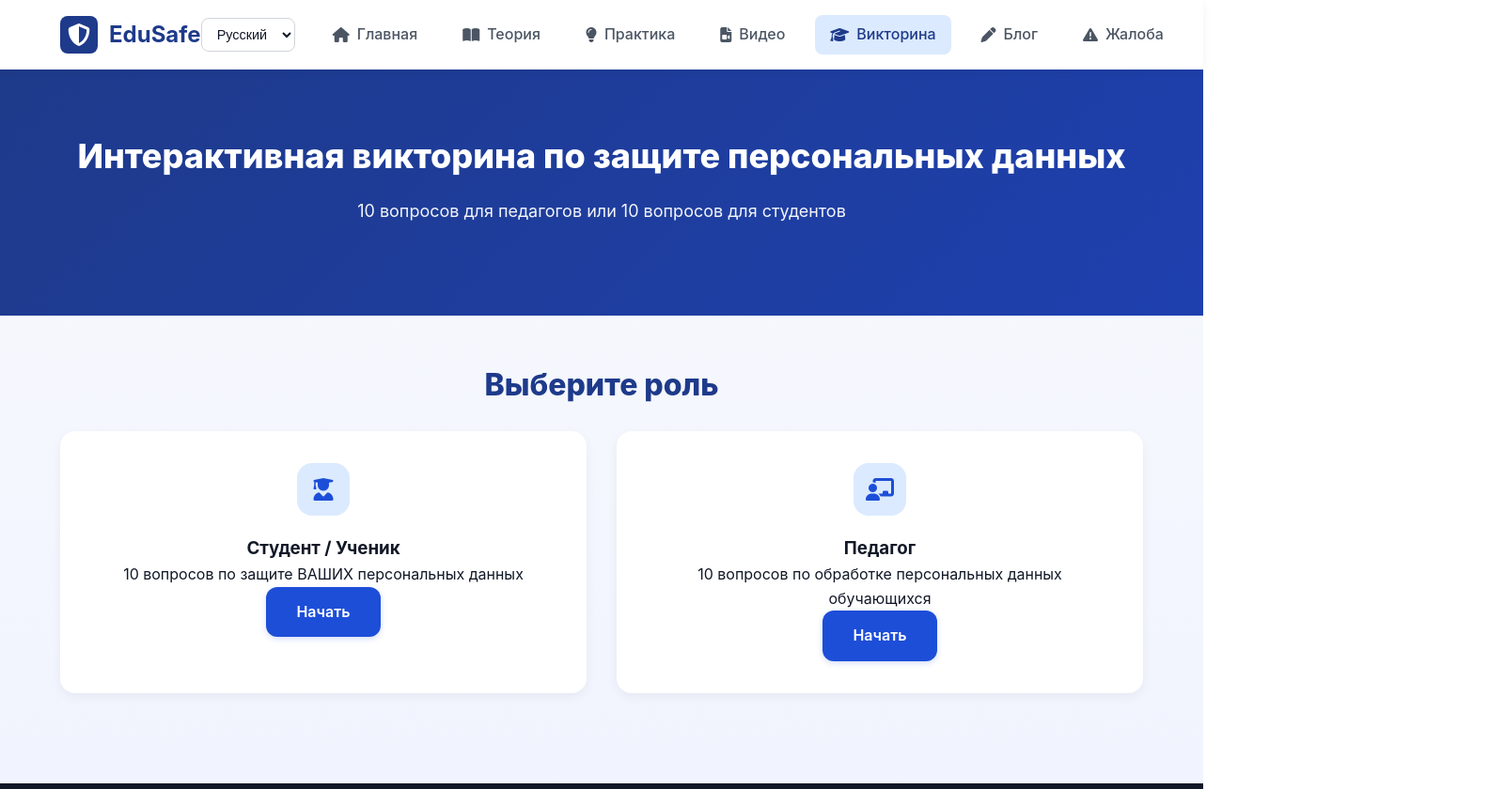
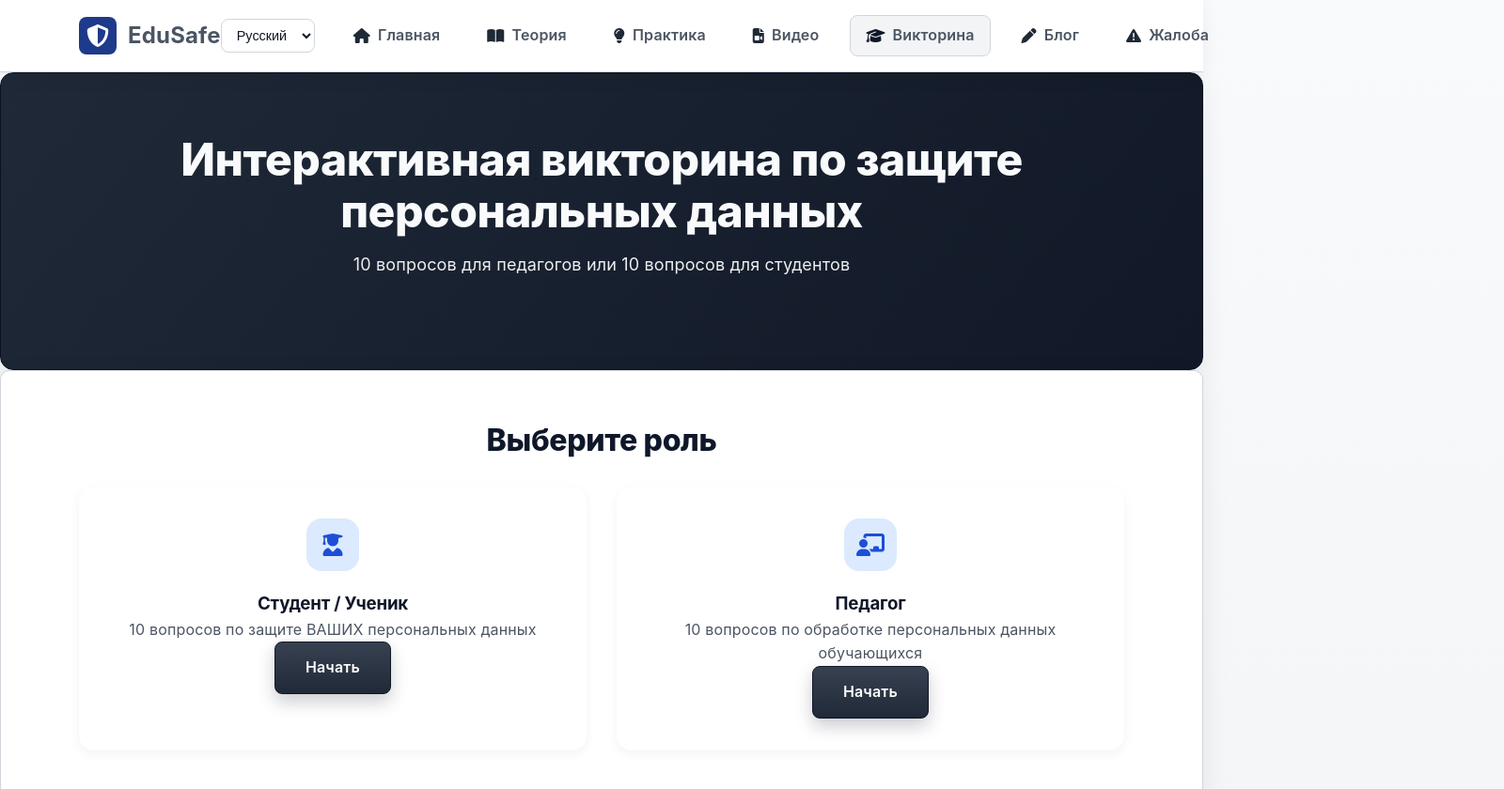
Before and after one commit to sashaPEn2/edusafe, a plain HTML site: page quiz.html in a window 1280 px wide. Shown: the top 840 px of the page at 94% size, 1600 px wide, since content can reach past the window. Drawn offline with Linux system fonts and the light colour scheme.

Commit message:
Refine redesign to strict premium style and fix link markup

```diff
--- a/quiz.html
+++ b/quiz.html
@@ -521,7 +521,8 @@
       }
     }
   </style>
-</link></head>
+  <link rel="stylesheet" href="./redesign.css" />
+</head>
 <body>
  <!-- Header -->
 <header>
--- /dev/null
+++ b/redesign.css
@@ -0,0 +1,110 @@
+:root {
+  --bg: #f3f4f6;
+  --surface: #ffffff;
+  --surface-muted: #f8fafc;
+  --border: #d1d5db;
+  --text: #111827;
+  --text-muted: #4b5563;
+  --primary: #1f2937;
+  --primary-strong: #0f172a;
+  --accent: #374151;
+  --radius: 10px;
+  --shadow: 0 10px 30px rgba(15, 23, 42, 0.08);
+}
+
+* { box-sizing: border-box; }
+html, body { min-height: 100%; }
+
+body {
+  margin: 0;
+  font-family: "Inter", "Segoe UI", Roboto, Arial, sans-serif !important;
+  color: var(--text) !important;
+  background: linear-gradient(180deg, #f8fafc 0%, var(--bg) 100%) !important;
+  letter-spacing: 0.01em;
+}
+
+header {
+  background: rgba(255, 255, 255, 0.96) !important;
+  border-bottom: 1px solid var(--border) !important;
+  box-shadow: 0 4px 20px rgba(15, 23, 42, 0.06);
+  backdrop-filter: blur(4px);
+}
+
+.container, .content, .main { max-width: 1160px !important; }
+
+section, main > section, .card, .block, .quiz-container, .theory-card, .video-card, form, .article, .post, .info-box {
+  background: var(--surface) !important;
+  border: 1px solid var(--border) !important;
+  border-radius: var(--radius) !important;
+  box-shadow: var(--shadow) !important;
+}
+
+h1, h2, h3 {
+  color: var(--primary-strong) !important;
+  letter-spacing: -0.01em;
+  font-weight: 700;
+}
+
+h1 {
+  font-size: clamp(2rem, 4.2vw, 3rem) !important;
+  line-height: 1.15;
+}
+
+p, li, span, label { color: var(--text-muted); }
+
+a, .nav a {
+  color: var(--primary) !important;
+  font-weight: 600;
+}
+
+.nav a {
+  border: 1px solid transparent;
+}
+
+.nav a:hover,
+.nav a.active {
+  background: #f3f4f6 !important;
+  border-color: var(--border) !important;
+  color: var(--primary-strong) !important;
+}
+
+button, .btn, .button, input[type='submit'] {
+  background: linear-gradient(180deg, #374151 0%, #1f2937 100%) !important;
+  color: #ffffff !important;
+  border: 1px solid #111827 !important;
+  border-radius: 8px !important;
+  box-shadow: 0 8px 18px rgba(17, 24, 39, 0.22) !important;
+}
+
+button:hover, .btn:hover, .button:hover, input[type='submit']:hover {
+  filter: brightness(1.05);
+}
+
+input, textarea, select {
+  background: #ffffff !important;
+  border: 1px solid var(--border) !important;
+  border-radius: 8px !important;
+  color: var(--text) !important;
+}
+
+.hero, .banner, .intro {
+  background: linear-gradient(130deg, #1f2937 0%, #111827 100%) !important;
+  color: #f9fafb !important;
+  border-radius: 14px !important;
+  border: 1px solid #0b1220 !important;
+}
+
+.hero h1, .hero h2, .hero p, .banner h1, .banner p, .intro h1, .intro p {
+  color: #f9fafb !important;
+}
+
+footer {
+  background: #111827 !important;
+  color: #d1d5db !important;
+  border-top: 1px solid #1f2937;
+}
+
+img {
+  border-radius: 8px;
+  border: 1px solid rgba(148, 163, 184, 0.35);
+}
```
Also changed, not shown: 1.html (+1 -0 lines), USO-practice.html (+2 -1 lines), UVO-USSO-practice.html (+2 -1 lines), blog.html (+2 -1 lines), choice-sp.html (+2 -1 lines), contact.html (+2 -1 lines), index.html (+1 -0 lines), practice.html (+2 -1 lines), test.html (+1 -0 lines), thanks.html (+1 -0 lines), theory.html (+1 -0 lines), videos.html (+2 -1 lines).
